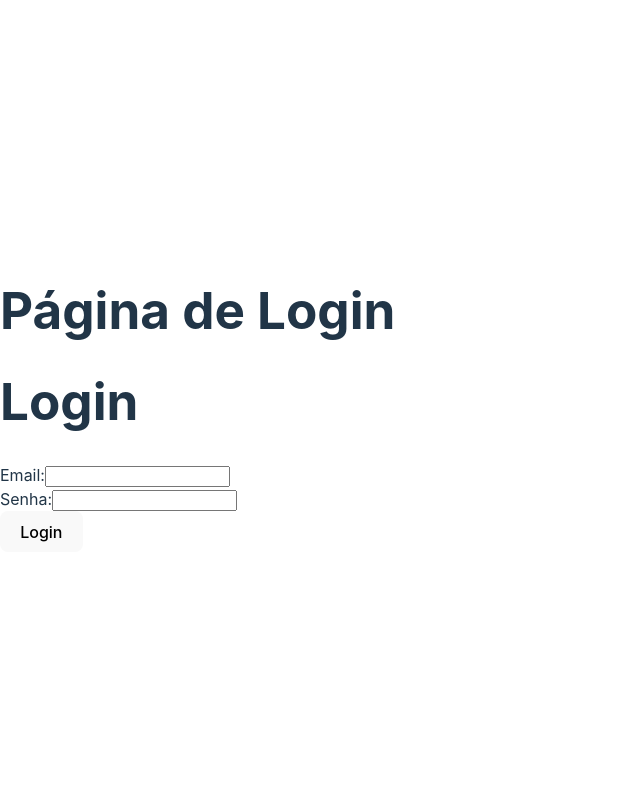
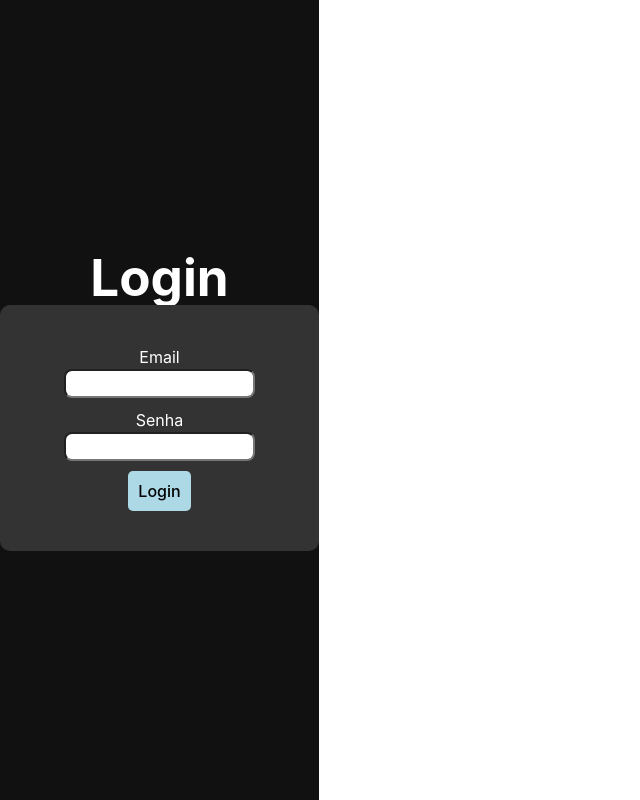
Before and after one commit to CrisBid/AplicacaoEventos, a React (Vite) app in the folder FrontEnd/: page /login in a window 1280 px wide. Shown: the whole page, without its empty margins (0-640 px from the left). Built offline with nearby package versions, Linux system fonts and the light colour scheme; the HTML template or start-up script is replaced by a standard one.

Commit message:
Update FontEnd Auth

```diff
--- a/FrontEnd/package.json
+++ b/FrontEnd/package.json
@@ -11,6 +11,7 @@
   },
   "dependencies": {
     "axios": "^1.4.0",
+    "leaflet": "^1.9.4",
     "react": "^18.2.0",
     "react-dom": "^18.2.0",
     "react-router-dom": "^6.14.0"
--- a/FrontEnd/src/App.tsx
+++ b/FrontEnd/src/App.tsx
@@ -2,6 +2,8 @@ import React from 'react';
 import { BrowserRouter, Routes, Route } from 'react-router-dom';
 import Home from './Pages/Home';
 import LoginPage from './Pages/Login';
+import EventListPage from './Pages/EventList';
+import EventDetailsPage from './Pages/EventDetails';
 
 const App: React.FC = () => {
   return (
@@ -10,6 +12,8 @@ const App: React.FC = () => {
         <Route path="/">
           <Route index element={<Home />} />
           <Route path="login" element={<LoginPage/>} />
+          <Route path="eventlist" element={<EventListPage/>} />
+          <Route path="eventdetails" element={<EventDetailsPage/>} />
         </Route>
       </Routes>
   </BrowserRouter>
--- /dev/null
+++ b/FrontEnd/src/Components/MapComponent.tsx
@@ -0,0 +1,24 @@
+import React, { useEffect } from 'react';
+import L from 'leaflet';
+
+interface MapProps {
+  latitude: number;
+  longitude: number;
+}
+
+const MapComponent: React.FC<MapProps> = ({ latitude, longitude }) => {
+  useEffect(() => {
+    const map = L.map('map').setView([latitude, longitude], 13);
+
+    L.tileLayer('https://{s}.tile.openstreetmap.org/{z}/{x}/{y}.png', {
+      attribution: 'Map data &copy; OpenStreetMap contributors',
+      maxZoom: 18,
+    }).addTo(map);
+
+    L.marker([latitude, longitude]).addTo(map);
+  }, [latitude, longitude]);
+
+  return <div id="map" style={{ height: '300px' }} />;
+};
+
+export default MapComponent;
--- a/FrontEnd/src/Components/UserLogin.tsx
+++ b/FrontEnd/src/Components/UserLogin.tsx
@@ -1,5 +1,6 @@
 import React, { useState } from 'react';
 import axios from 'axios';
+import './UserLoginStyles.css'
 
 const Login: React.FC = () => {
   const [email, setEmail] = useState('');
@@ -28,21 +29,23 @@ const Login: React.FC = () => {
   };
 
   return (
-    <div>
+    <div className="container">
       <h1>Login</h1>
-      <form>
-        <div>
-          <label>Email:</label>
-          <input type="email" value={email} onChange={handleEmailChange} />
+      <form className="form">
+        <div className="inputcontainer">
+          <label className="textofinput">Email</label>
+          <input type="email" value={email} onChange={handleEmailChange} className="input-field" />
         </div>
-        <div>
-          <label>Senha:</label>
-          <input type="password" value={password} onChange={handlePasswordChange} />
+        <div className="inputcontainer">
+          <label className="textofinput">Senha</label>
+          <input type="password" value={password} onChange={handlePasswordChange} className="input-field" />
         </div>
-        <button type="button" onClick={handleLogin}>Login</button>
+        <button type="button" onClick={handleLogin} className="login-button">Login</button>
       </form>
     </div>
   );
 };
 
+
+
 export default Login;
--- /dev/null
+++ b/FrontEnd/src/Components/UserLoginStyles.css
@@ -0,0 +1,54 @@
+.container {
+    display: flex;
+    flex-direction: column;
+    justify-content: center;
+    align-items: center;
+    background-color: #111;
+    height: 100vh;
+  }
+
+  h1{
+    color: white;
+  }
+
+  .form {
+    display: flex;
+    flex-direction: column;
+    gap: 10px;
+    align-items: center;
+    background-color: #333;
+    padding-left: 5vw;
+    padding-right: 5vw;
+    padding-top: 5vh;
+    padding-bottom: 5vh;
+    border-radius: 10px;
+  }
+
+  .input-field {
+    padding: 5px;
+    border-radius: 8px;
+  }
+
+  .login-button {
+    padding: 10px;
+    background-color: lightblue;
+    border: none;
+    border-radius: 5px;
+    cursor: pointer;
+  }
+
+  .textofinput{
+    display: flex;
+    justify-content: center;
+    align-items: center;
+    color: white;
+  }
+
+  .inputcontainer{
+    display: flex;
+    flex-direction: column;
+  }
+
+  label {
+    color: white;
+  }
--- /dev/null
+++ b/FrontEnd/src/Pages/EventDetails/index.tsx
@@ -0,0 +1,79 @@
+import React, { useState, useEffect } from 'react';
+import { useParams } from 'react-router-dom';
+import axios from 'axios';
+import MapComponent from '../../Components/MapComponent';
+
+interface Event {
+  id: number;
+  title: string;
+  description: string;
+  date: string;
+  time: string;
+  location: string;
+  category: string;
+  price: number;
+}
+
+const EventDetailsPage: React.FC = () => {
+  const { eventId } = useParams<{ eventId: string }>();
+  const [event, setEvent] = useState<Event | null>(null);
+  const [isRegistered, setIsRegistered] = useState(false);
+
+  useEffect(() => {
+    fetchEvent();
+  }, []);
+
+  const fetchEvent = async () => {
+    try {
+      const response = await axios.get(`/api/events/${eventId}`);
+      setEvent(response.data);
+    } catch (error) {
+      console.error(error);
+    }
+  };
+
+  const handleRegistration = async () => {
+    try {
+      // Send a POST request to your backend API to register the user for the event
+      const response = await axios.post('/api/registrations', {
+        eventId: eventId,
+        userId: 'currentUserId', // Replace with the actual user ID or a session/user authentication mechanism
+      });
+
+      // Set the registration status to true
+      setIsRegistered(true);
+
+      // Optionally, you can show a success message or redirect the user to a confirmation page
+    } catch (error) {
+      console.error(error);
+      // Handle the error, show an error message, or perform any necessary actions
+    }
+  };
+
+
+  if (!event) {
+    return <div>Loading...</div>;
+  }
+
+  return (
+    <div>
+      <h1>{event.title}</h1>
+      <p>{event.description}</p>
+      <p>Date: {event.date}</p>
+      <p>Time: {event.time}</p>
+      <p>Location: {event.location}</p>
+      <p>Category: {event.category}</p>
+      <p>Price: {event.price}</p>
+
+      <div>
+        <MapComponent latitude={event.latitude} longitude={event.longitude} />
+      </div>
+
+        <button onClick={handleRegistration} disabled={isRegistered}>
+            {isRegistered ? 'Registered' : 'Register'}
+        </button>
+    </div>
+  );
+};
+
+export default EventDetailsPage;
--- /dev/null
+++ b/FrontEnd/src/Pages/EventList/index.tsx
@@ -0,0 +1,65 @@
+import React, { useState, useEffect } from 'react';
+import axios from 'axios';
+
+const EventListPage: React.FC = () => {
+  const [events, setEvents] = useState([]);
+  const [searchTerm, setSearchTerm] = useState('');
+  const [selectedCategory, setSelectedCategory] = useState('');
+
+  useEffect(() => {
+    fetchEvents();
+  }, []);
+
+  const fetchEvents = async () => {
+    try {
+      const response = await axios.get('/api/events');
+      setEvents(response.data);
+    } catch (error) {
+      console.error(error);
+    }
+  };
+
+  const handleSearchChange = (event: React.ChangeEvent<HTMLInputElement>) => {
+    setSearchTerm(event.target.value);
+  };
+
+  const handleCategoryChange = (event: React.ChangeEvent<HTMLSelectElement>) => {
+    setSelectedCategory(event.target.value);
+  };
+
+  const filteredEvents = events.filter(event =>
+    event.title.toLowerCase().includes(searchTerm.toLowerCase()) &&
+    (selectedCategory === '' || event.category === selectedCategory)
+  );
+
+  return (
+    <div>
+      <h1>Event List</h1>
+
+      <div>
+        <input type="text" placeholder="Search" value={searchTerm} onChange={handleSearchChange} />
+
+        <select value={selectedCategory} onChange={handleCategoryChange}>
+          <option value="">All Categories</option>
+          <option value="parties">Parties</option>
+          <option value="bars">Bars</option>
+          <option value="shows">Shows</option>
+          {/* Add more categories here */}
+        </select>
+      </div>
+
+      <ul>
+        {filteredEvents.map(event => (
+          <li key={event.id}>
+            <h3>{event.title}</h3>
+            <p>{event.description}</p>
+            <p>Category: {event.category}</p>
+            {/* Display other event details */}
+          </li>
+        ))}
+      </ul>
+    </div>
+  );
+};
+
+export default EventListPage;
--- a/FrontEnd/src/Pages/Login/index.tsx
+++ b/FrontEnd/src/Pages/Login/index.tsx
@@ -1,10 +1,10 @@
 import React from 'react';
 import Login from '../../Components/UserLogin';
+import './styles.css'
 
 const LoginPage: React.FC = () => {
   return (
     <div>
-      <h1>Página de Login</h1>
       <Login />
     </div>
   );
--- a/FrontEnd/src/Pages/Login/styles.css
+++ b/FrontEnd/src/Pages/Login/styles.css
@@ -0,0 +1,4 @@
+*{
+    margin: 0;
+    padding: 0;
+}
```
Also changed, not shown: 2 other files (tests, documents, lock files or other folders).
